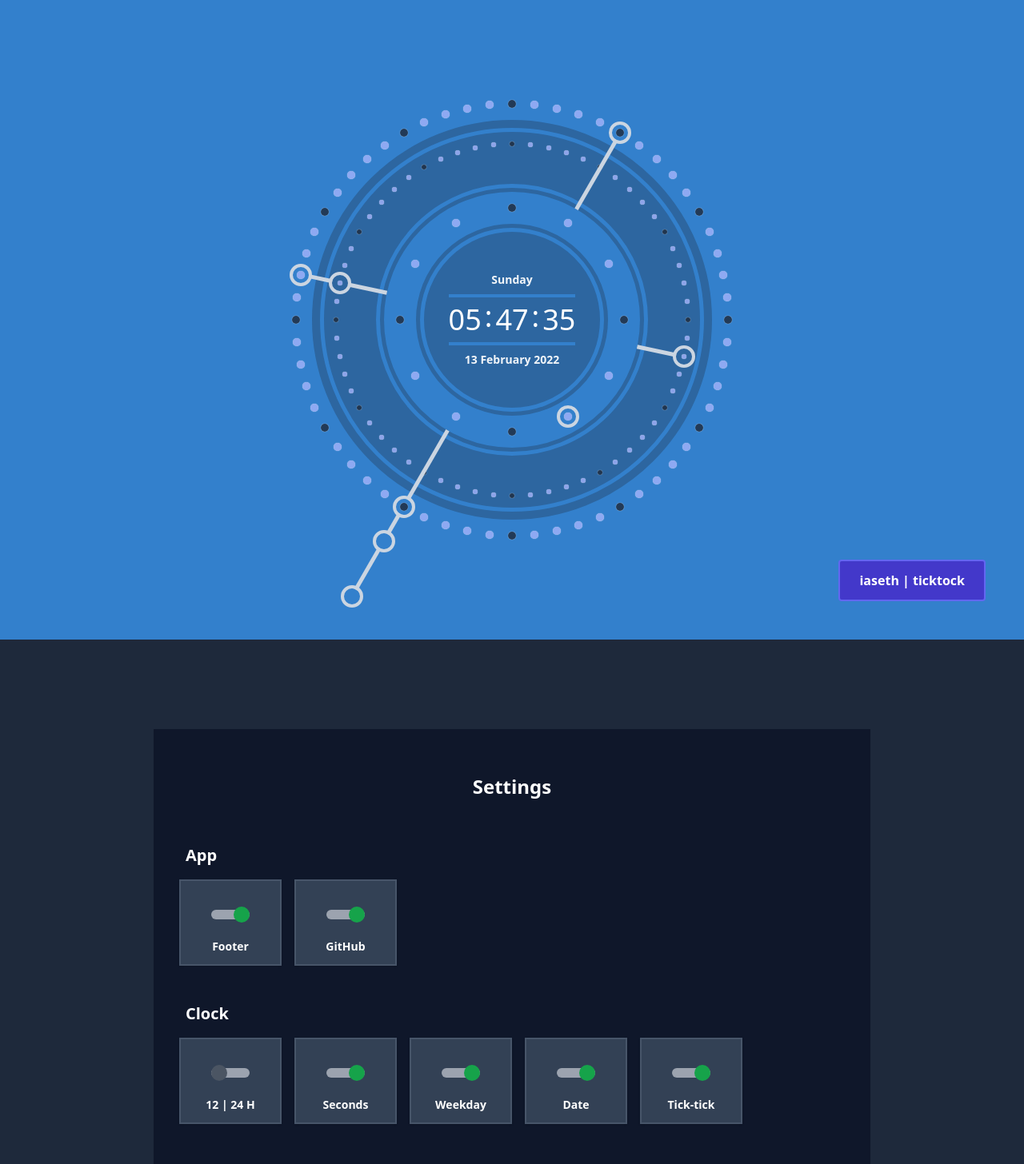
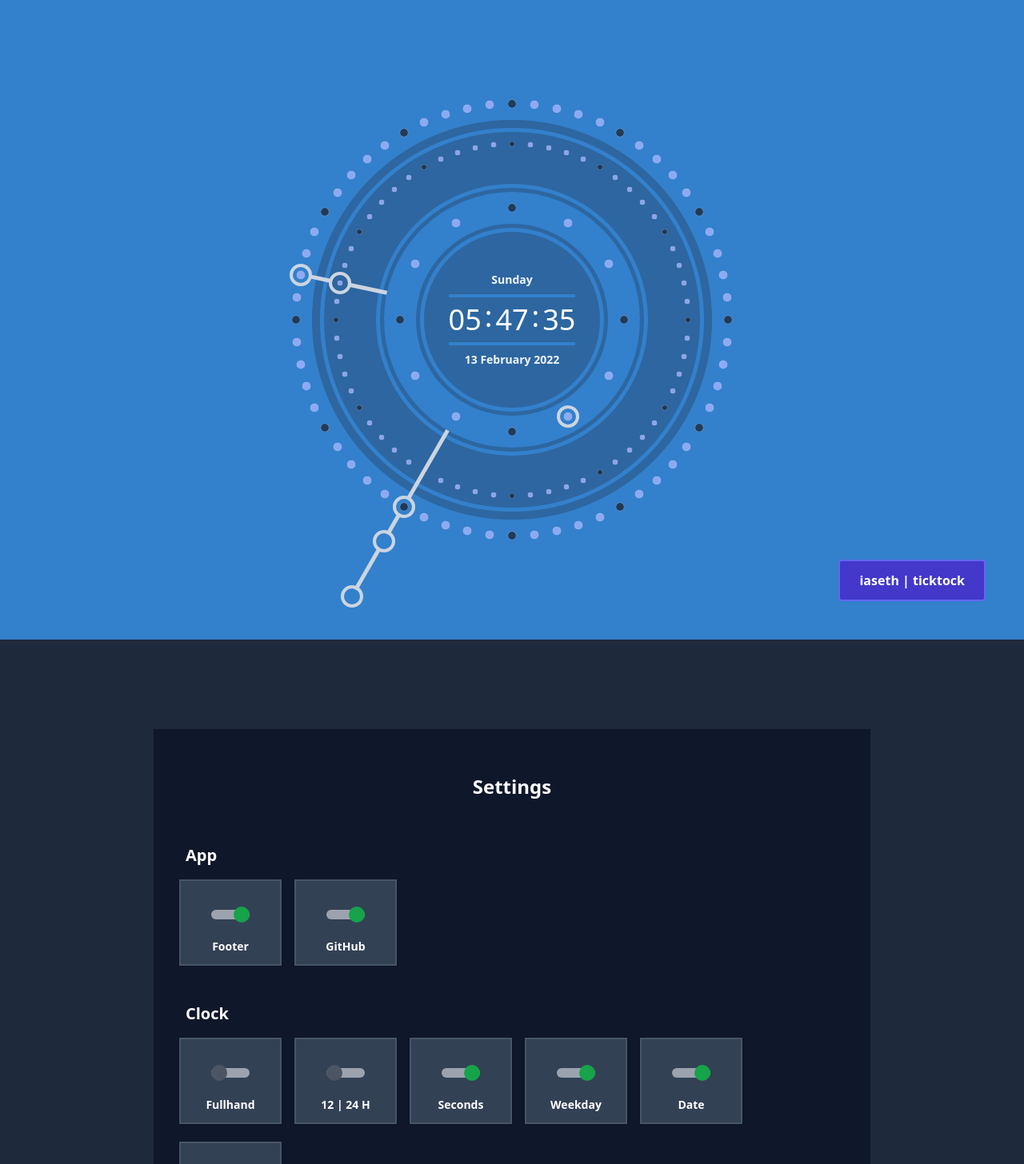
Before and after one commit to iaseth/ticktock, a React (Create React App) app: page / in a window 1280 px wide. Shown: the top 1456 px of the page at 80% size. Built offline with nearby package versions, Linux system fonts and the light colour scheme.

Commit message:
Added Toggle for Fullhand

```diff
--- a/src/TickTock/Settings.js
+++ b/src/TickTock/Settings.js
@@ -3,13 +3,16 @@ import Toggle from './Toggle';
 
 
 export default function Settings ({
+	showFooter, setShowFooter,
+	showGitHub, setShowGitHub,
+
+	showFullHand, setShowFullHand,
 	showAmPm, setShowAmPm,
 	showSeconds, setShowSeconds,
 	showWeekday, setShowWeekday,
 	showDate, setShowDate,
 	ticktick, setTicktick,
-	showFooter, setShowFooter,
-	showGitHub, setShowGitHub,
+
 	showTurbines, setShowTurbines
 }) {
 
@@ -24,6 +27,7 @@ export default function Settings ({
 				<Toggle x={showGitHub} setX={setShowGitHub} title="GitHub" />
 
 				<h3 className={sectionHeadingClass}>Clock</h3>
+				<Toggle x={showFullHand} setX={setShowFullHand} title="Fullhand" />
 				<Toggle x={showAmPm} setX={setShowAmPm} title="12 | 24 H" />
 				<Toggle x={showSeconds} setX={setShowSeconds} title="Seconds" />
 				<Toggle x={showWeekday} setX={setShowWeekday} title="Weekday" />
--- a/src/TickTock/TickTock.js
+++ b/src/TickTock/TickTock.js
@@ -24,6 +24,7 @@ export default function TickTock () {
 	let [showFooter, setShowFooter] = React.useState(true);
 	let [showGitHub, setShowGitHub] = React.useState(true);
 
+	let [showFullHand, setShowFullHand] = React.useState(false);
 	let [showAmPm, setShowAmPm] = React.useState(false);
 	let [showSeconds, setShowSeconds] = React.useState(true);
 	let [showWeekday, setShowWeekday] = React.useState(true);
@@ -42,13 +43,16 @@ export default function TickTock () {
 	let currentBg = `hsl(${seconds * 6}, 60%, 50%)`;
 
 	let settingsProps = {
+		showFooter, setShowFooter,
+		showGitHub, setShowGitHub,
+
+		showFullHand, setShowFullHand,
 		showAmPm, setShowAmPm,
 		showSeconds, setShowSeconds,
 		showWeekday, setShowWeekday,
 		showDate, setShowDate,
 		ticktick, setTicktick,
-		showFooter, setShowFooter,
-		showGitHub, setShowGitHub,
+
 		showTurbines, setShowTurbines
 	};
 
@@ -109,16 +113,16 @@ export default function TickTock () {
 						<ClockHand x={seconds} padding={330} length={60} ticktick={ticktick} />
 						<SecondsCircle x={seconds} radius={400} ticktick={ticktick} />
 
-						<SecondsCircle x={secondsPlus30} radius={270} ticktick={ticktick} />
-						<ClockHand x={secondsPlus30} ticktick={ticktick} />
+						{showFullHand && <SecondsCircle x={secondsPlus30} radius={220} ticktick={ticktick} />}
+						{showFullHand && <ClockHand x={secondsPlus30} length={48} ticktick={ticktick} />}
 
 						<ClockHand x={minutes} length={48} />
 						<SecondsCircle x={minutes} radius={220} />
 						<ClockHand x={minutes} padding={230} length={28} />
 						<SecondsCircle x={minutes} radius={270} />
 
-						<SecondsCircle x={minutesPlus30} radius={220} />
-						<ClockHand x={minutesPlus30} length={48} />
+						{showFullHand && <SecondsCircle x={minutesPlus30} radius={220} />}
+						{showFullHand && <ClockHand x={minutesPlus30} length={48} />}
 					</div>
 				</div>
 
```
